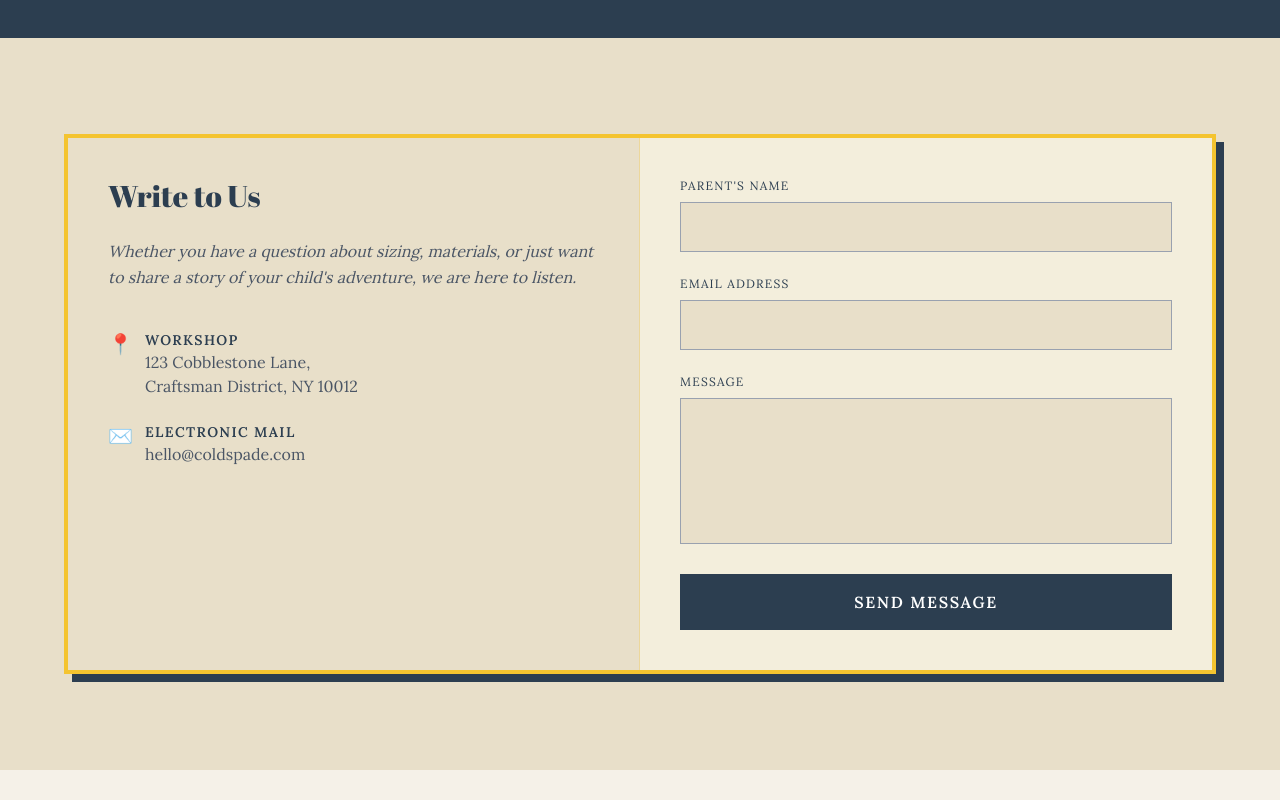
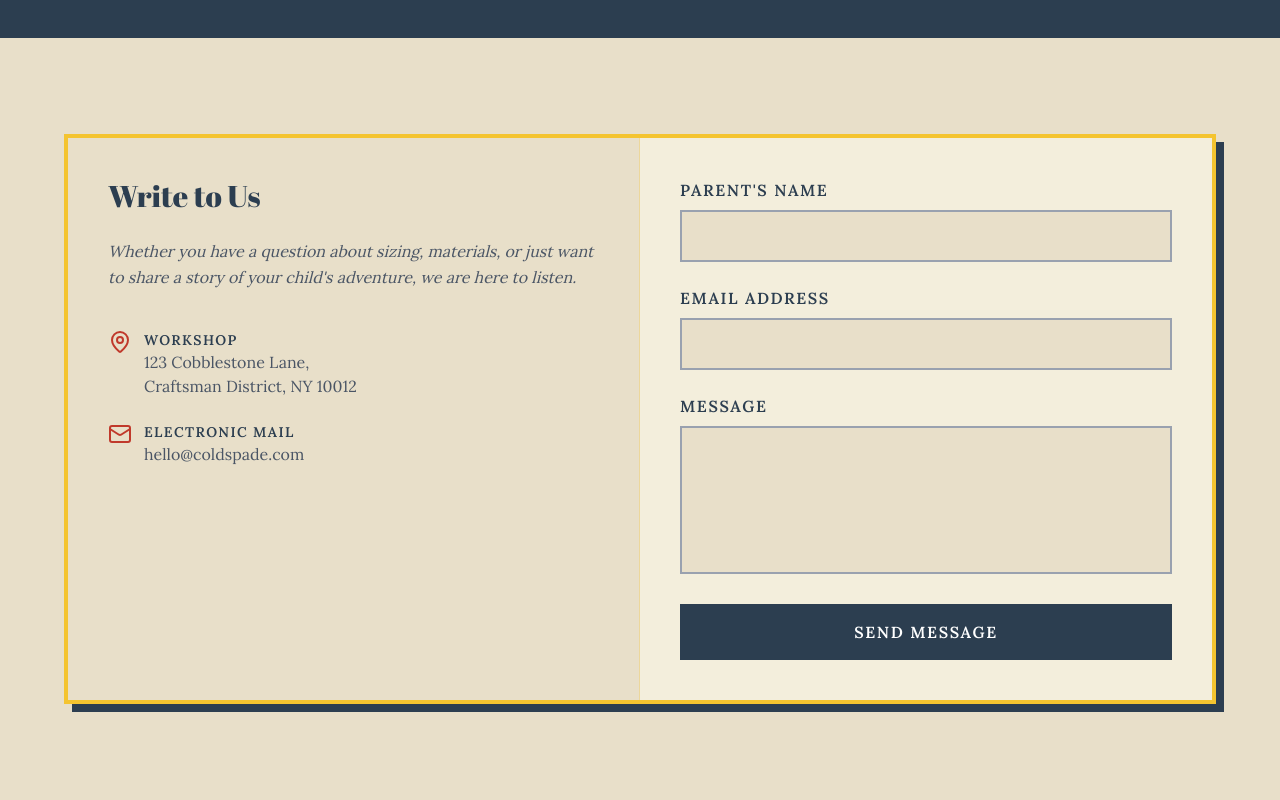
Before and after one commit to MukhlisMaulanaA/bg-cold-spade, a Next.js app: page / in a window 1280 px wide. Shown: the part 2420-3220 px from the top of the page. Before the commit the page ends 3190 px from the top, so only its background shows below. Built offline with nearby package versions, Linux system fonts and the light colour scheme.

Commit message:
update: enhance visual contact section for more readability

```diff
--- a/components/sections/ContactSection.tsx
+++ b/components/sections/ContactSection.tsx
@@ -1,5 +1,7 @@
 "use client";
 
+import { MapPin } from 'lucide-react';
+import { Mail } from 'lucide-react';
 import { useState, ChangeEvent, FormEvent } from "react";
 
 interface ContactFormData {
@@ -58,7 +60,7 @@ export const ContactSection = () => {
 
               <div className="space-y-6 text-secondary">
                 <div className="flex items-start gap-3">
-                  <span className="text-accent text-xl">📍</span>
+                  <span className="text-accent text-xl"><MapPin /></span>
                   <div>
                     <p className="uppercase text-sm font-semibold tracking-widest">
                       Workshop
@@ -72,7 +74,7 @@ export const ContactSection = () => {
                 </div>
 
                 <div className="flex items-start gap-3">
-                  <span className="text-accent text-xl">✉️</span>
+                  <span className="text-accent text-xl"><Mail /></span>
                   <div>
                     <p className="uppercase text-sm font-semibold tracking-widest">
                       Electronic Mail
@@ -90,7 +92,7 @@ export const ContactSection = () => {
               <form onSubmit={handleSubmit} className="space-y-6">
 
                 <div>
-                  <label className="block text-xs uppercase tracking-widest text-secondary mb-2">
+                  <label className="block text-md font-semibold uppercase tracking-widest text-secondary mb-2">
                     Parent's Name
                   </label>
                   <input
@@ -99,12 +101,12 @@ export const ContactSection = () => {
                     value={formData.name}
                     onChange={handleChange}
                     required
-                    className="w-full border border-gray-400 bg-[#E8DFC9] px-4 py-3 focus:outline-none focus:border-secondary"
+                    className="w-full border-2 border-gray-400 bg-[#E8DFC9] px-4 py-3 focus:outline-none focus:border-primary"
                   />
                 </div>
 
                 <div>
-                  <label className="block text-xs uppercase tracking-widest text-secondary mb-2">
+                  <label className="block text-md font-semibold uppercase tracking-widest text-secondary mb-2">
                     Email Address
                   </label>
                   <input
@@ -113,12 +115,12 @@ export const ContactSection = () => {
                     value={formData.email}
                     onChange={handleChange}
                     required
-                    className="w-full border border-gray-400 bg-[#E8DFC9] px-4 py-3 focus:outline-none focus:border-secondary"
+                    className="w-full border-2 border-gray-400 bg-[#E8DFC9] px-4 py-3 focus:outline-none focus:border-primary"
                   />
                 </div>
 
                 <div>
-                  <label className="block text-xs uppercase tracking-widest text-secondary mb-2">
+                  <label className="block text-md font-semibold uppercase tracking-widest text-secondary mb-2">
                     Message
                   </label>
                   <textarea
@@ -127,7 +129,7 @@ export const ContactSection = () => {
                     value={formData.message}
                     onChange={handleChange}
                     required
-                    className="w-full border border-gray-400 bg-[#E8DFC9] px-4 py-3 focus:outline-none focus:border-secondary resize-none"
+                    className="w-full border-2 border-gray-400 bg-[#E8DFC9] px-4 py-3 focus:outline-none focus:border-primary resize-none"
                   />
                 </div>
 
```
